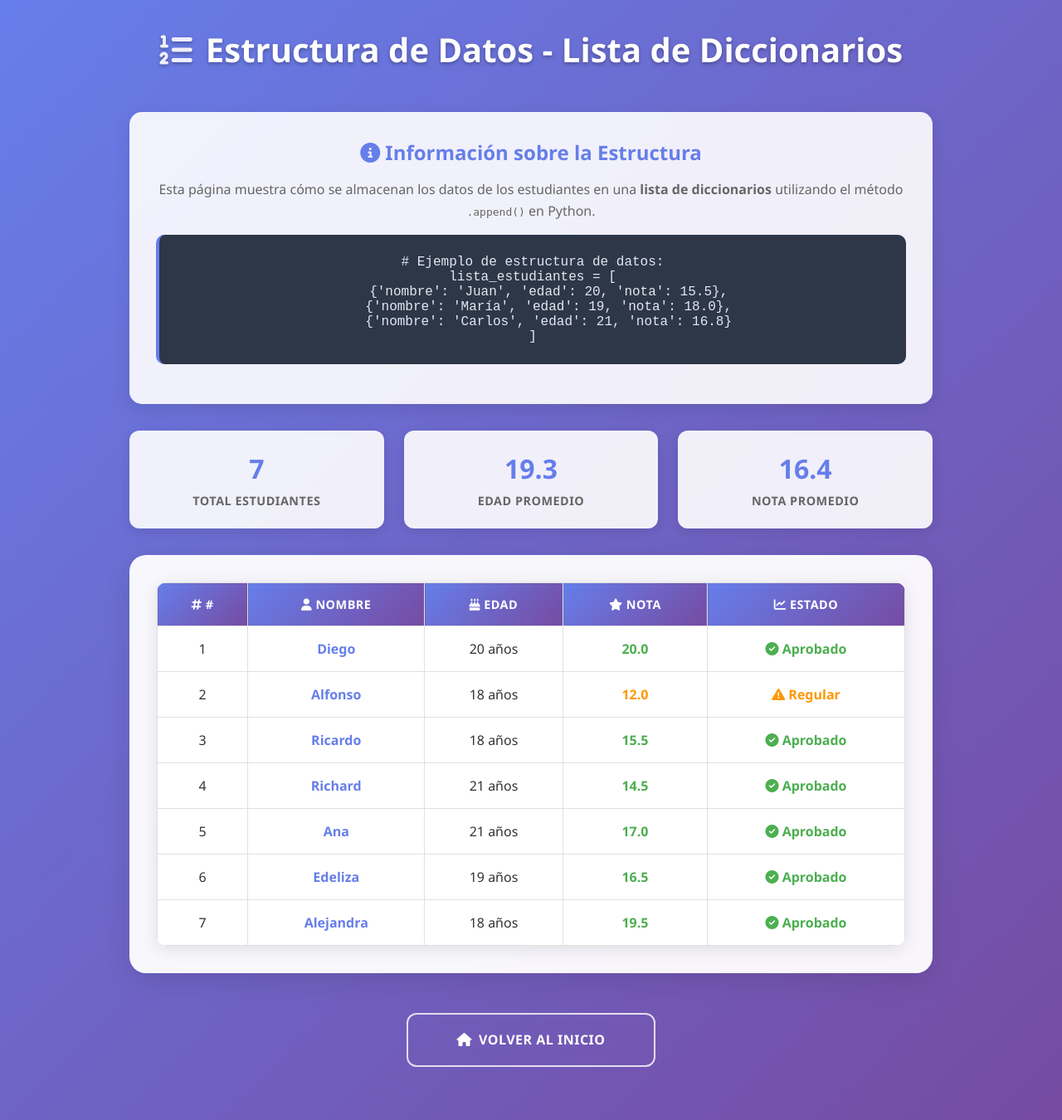
After one commit to Diego11491/python_proyectoFinal, a Flask app: page /estructura-datos in a window 1280 px wide. The commit adds this page. Shown: the whole page at 83% size. Run offline with Flask 3, Linux system fonts and the light colour scheme.

Commit message:
ultimos cambios

```diff
--- a/app.py
+++ b/app.py
@@ -1,6 +1,11 @@
 from flask import Flask, render_template, request, redirect, send_file
 from models import Estudiante
-from utils import calcular_promedio, cargar_estudiantes_csv, eliminar_estudiante_csv, editar_estudiante_csv
+from utils import (
+    calcular_promedio,
+    cargar_estudiantes_csv,
+    eliminar_estudiante_csv,
+    editar_estudiante_csv,
+)
 import pandas as pd
 import numpy as np
 import os
@@ -8,107 +13,145 @@ import io
 from fpdf import FPDF
 
 app = Flask(__name__)
-DATA_FILE = 'data/estudiantes.csv'
+DATA_FILE = "data/estudiantes.csv"
 
-@app.route('/')
+
+@app.route("/")
 def index():
-    return render_template('index.html')
+    return render_template("index.html")
 
-@app.route('/registro', methods=['GET', 'POST'])
+
+@app.route("/registro", methods=["GET", "POST"])
 def registro():
-    if request.method == 'POST':
-        nombre = request.form['nombre']
-        edad = int(request.form['edad'])
-        nota = float(request.form['nota'])
+    if request.method == "POST":
+        nombre = request.form["nombre"]
+        edad = int(request.form["edad"])
+        nota = float(request.form["nota"])
 
         estudiante = Estudiante(nombre, edad, nota)
         estudiante.guardar_en_csv(DATA_FILE)
 
         promedio_actual = calcular_promedio(DATA_FILE)
 
-        return render_template('resultado.html', estudiante=estudiante, promedio=promedio_actual)
-    return render_template('registro.html')
+        return render_template(
+            "resultado.html", estudiante=estudiante, promedio=promedio_actual
+        )
+    return render_template("registro.html")
 
-@app.route('/estadisticas')
+
+@app.route("/estadisticas")
 def estadisticas():
     if not os.path.exists(DATA_FILE):
         return "No hay datos todavía."
 
     df = pd.read_csv(DATA_FILE)
 
-    promedio = round(np.mean(df['nota']), 2)
-    maximo = df['nota'].max()
-    minimo = df['nota'].min()
-    aprobados = df[df['nota'] >= 11].shape[0]
-    desaprobados = df[df['nota'] < 11].shape[0]
+    promedio = round(np.mean(df["nota"]), 2)
+    maximo = df["nota"].max()
+    minimo = df["nota"].min()
+    aprobados = df[df["nota"] >= 11].shape[0]
+    desaprobados = df[df["nota"] < 11].shape[0]
 
     # Obtener los 3 mejores estudiantes como tuplas
-    top3 = df.sort_values(by='nota', ascending=False).head(3)
-    mejores_estudiantes = [(row['nombre'], row['nota']) for _, row in top3.iterrows()]
+    top3 = df.sort_values(by="nota", ascending=False).head(3)
+    mejores_estudiantes = [(row["nombre"], row["nota"]) for _, row in top3.iterrows()]
 
-    return render_template('estadisticas.html',
-                           promedio=promedio,
-                           maximo=maximo,
-                           minimo=minimo,
-                           aprobados=aprobados,
-                           desaprobados=desaprobados,
-                           total=len(df),
-                           mejores_estudiantes=mejores_estudiantes)
+    return render_template(
+        "estadisticas.html",
+        promedio=promedio,
+        maximo=maximo,
+        minimo=minimo,
+        aprobados=aprobados,
+        desaprobados=desaprobados,
+        total=len(df),
+        mejores_estudiantes=mejores_estudiantes,
+    )
 
-@app.route('/presentaciones')
+
+@app.route("/presentaciones")
 def presentaciones():
     if not os.path.exists(DATA_FILE):
-        return render_template('presentaciones.html', estudiantes=[])
+        return render_template("presentaciones.html", estudiantes=[])
 
     df = cargar_estudiantes_csv(DATA_FILE)
-    estudiantes = [Estudiante(row['nombre'], row['edad'], row['nota']) for _, row in df.iterrows()]
-    return render_template('presentaciones.html', estudiantes=estudiantes)
+    estudiantes = [
+        Estudiante(row["nombre"], row["edad"], row["nota"]) for _, row in df.iterrows()
+    ]
+    return render_template("presentaciones.html", estudiantes=estudiantes)
 
-# ===== NUEVAS RUTAS PARA CRUD =====
 
-@app.route('/editar-estudiante', methods=['POST'])
+@app.route("/estructura-datos")
+def estructura_datos():
+    if not os.path.exists(DATA_FILE):
+        return "No hay datos."
+
+    df = pd.read_csv(DATA_FILE)
+
+    lista_estudiantes = []
+
+    for _, row in df.iterrows():
+        estudiante_dict = {
+            "nombre": row["nombre"],
+            "edad": row["edad"],
+            "nota": row["nota"],
+        }
+        lista_estudiantes.append(estudiante_dict)
+
+    return render_template("estructura_datos.html", lista_estudiantes=lista_estudiantes)
+
+
+# ===== RUTAS PARA CRUD =====
+
+
+@app.route("/editar-estudiante", methods=["POST"])
 def editar_estudiante():
-    nombre = request.form['nombre']
-    nueva_edad = int(request.form['edad'])
-    nueva_nota = float(request.form['nota'])
+    nombre = request.form["nombre"]
+    nueva_edad = int(request.form["edad"])
+    nueva_nota = float(request.form["nota"])
 
     success = editar_estudiante_csv(DATA_FILE, nombre, nueva_edad, nueva_nota)
 
     if success:
-        return redirect('/presentaciones')
+        return redirect("/presentaciones")
     else:
         return "Error al editar el estudiante", 500
 
-@app.route('/eliminar-estudiante', methods=['POST'])
+
+@app.route("/eliminar-estudiante", methods=["POST"])
 def eliminar_estudiante():
-    nombre = request.form['nombre']
+    nombre = request.form["nombre"]
 
     success = eliminar_estudiante_csv(DATA_FILE, nombre)
 
     if success:
-        return redirect('/presentaciones')
+        return redirect("/presentaciones")
     else:
         return "Error al eliminar el estudiante", 500
 
+
 # ===== FIN NUEVAS RUTAS =====
 
-@app.route('/descargar-excel')
+
+@app.route("/descargar-excel")
 def descargar_excel():
     if not os.path.exists(DATA_FILE):
         return "No hay datos todavía."
 
     df = pd.read_csv(DATA_FILE)
     output = io.BytesIO()
-    with pd.ExcelWriter(output, engine='xlsxwriter') as writer:
-        df.to_excel(writer, index=False, sheet_name='Estudiantes')
+    with pd.ExcelWriter(output, engine="xlsxwriter") as writer:
+        df.to_excel(writer, index=False, sheet_name="Estudiantes")
     output.seek(0)
 
-    return send_file(output,
-                     as_attachment=True,
-                     download_name='reporte_estudiantes.xlsx',
-                     mimetype='application/vnd.openxmlformats-officedocument.spreadsheetml.sheet')
+    return send_file(
+        output,
+        as_attachment=True,
+        download_name="reporte_estudiantes.xlsx",
+        mimetype="application/vnd.openxmlformats-officedocument.spreadsheetml.sheet",
+    )
 
-@app.route('/descargar-pdf')
+
+@app.route("/descargar-pdf")
 def descargar_pdf():
     if not os.path.exists(DATA_FILE):
         return "No hay datos todavía."
@@ -118,7 +161,7 @@ def descargar_pdf():
     pdf.add_page()
     pdf.set_font("Arial", size=12)
 
-    pdf.cell(200, 10, txt="Reporte de Estudiantes", ln=1, align='C')
+    pdf.cell(200, 10, txt="Reporte de Estudiantes", ln=1, align="C")
     pdf.ln(10)
 
     for _, row in df.iterrows():
@@ -129,12 +172,16 @@ def descargar_pdf():
     pdf.output(output)
     output.seek(0)
 
-    return send_file(output,
-                     as_attachment=True,
-                     download_name='reporte_estudiantes.pdf',
-                     mimetype='application/pdf')
+    return send_file(
+        output,
+        as_attachment=True,
+        download_name="reporte_estudiantes.pdf",
+        mimetype="application/pdf",
+    )
 
-if __name__ == '__main__':
+
+if __name__ == "__main__":
     import os
+
     port = int(os.environ.get("PORT", 5000))
-    app.run(host='0.0.0.0', port=port)
+    app.run(host="0.0.0.0", port=port)
--- a/data/estudiantes.csv
+++ b/data/estudiantes.csv
@@ -1,5 +1,5 @@
 nombre,edad,nota
-Diego,22,20.0
+Diego,20,20.0
 Alfonso,18,12.0
 Ricardo,18,15.5
 Richard,21,14.5
--- /dev/null
+++ b/templates/estructura_datos.html
@@ -0,0 +1,304 @@
+<!DOCTYPE html>
+<html lang="es">
+<head>
+    <meta charset="UTF-8">
+    <title>Estructura de Datos - Lista de Diccionarios</title>
+    <link href="https://cdnjs.cloudflare.com/ajax/libs/font-awesome/6.4.0/css/all.min.css" rel="stylesheet">
+    <style>
+        * {
+            margin: 0;
+            padding: 0;
+            box-sizing: border-box;
+        }
+
+        body {
+            font-family: 'Segoe UI', Tahoma, Geneva, Verdana, sans-serif;
+            background: linear-gradient(135deg, #667eea 0%, #764ba2 100%);
+            min-height: 100vh;
+            color: #333;
+            padding: 2rem 1rem;
+        }
+
+        .container {
+            max-width: 1000px;
+            margin: 0 auto;
+            padding: 0 1rem;
+        }
+
+        h1 {
+            color: white;
+            font-size: 2.5rem;
+            font-weight: bold;
+            margin-bottom: 3rem;
+            text-align: center;
+            text-shadow: 0 2px 4px rgba(0, 0, 0, 0.3);
+        }
+
+        h1::before {
+            content: '\f0cb';
+            font-family: 'Font Awesome 6 Free';
+            font-weight: 900;
+            margin-right: 1rem;
+            color: rgba(255, 255, 255, 0.9);
+        }
+
+        .table-container {
+            background: rgba(255, 255, 255, 0.95);
+            backdrop-filter: blur(10px);
+            border-radius: 20px;
+            padding: 2rem;
+            box-shadow: 0 8px 32px rgba(0, 0, 0, 0.1);
+            border: 1px solid rgba(255, 255, 255, 0.2);
+            margin-bottom: 3rem;
+        }
+
+        table {
+            border-collapse: collapse;
+            width: 100%;
+            margin: 0 auto;
+            background: white;
+            border-radius: 12px;
+            overflow: hidden;
+            box-shadow: 0 4px 20px rgba(0, 0, 0, 0.1);
+        }
+
+        th, td {
+            border: 1px solid #e0e0e0;
+            padding: 1rem;
+            text-align: center;
+            transition: all 0.3s ease;
+        }
+
+        th {
+            background: linear-gradient(135deg, #667eea 0%, #764ba2 100%);
+            color: white;
+            font-weight: 600;
+            text-transform: uppercase;
+            letter-spacing: 0.5px;
+            font-size: 0.9rem;
+        }
+
+        td {
+            background: white;
+            font-size: 1rem;
+        }
+
+        tr:hover td {
+            background: rgba(102, 126, 234, 0.05);
+            transform: scale(1.02);
+        }
+
+        .data-info {
+            background: rgba(255, 255, 255, 0.9);
+            border-radius: 15px;
+            padding: 2rem;
+            margin-bottom: 2rem;
+            text-align: center;
+            box-shadow: 0 6px 20px rgba(0, 0, 0, 0.1);
+        }
+
+        .data-info h3 {
+            color: #667eea;
+            margin-bottom: 1rem;
+            font-size: 1.5rem;
+        }
+
+        .data-info p {
+            color: #666;
+            line-height: 1.6;
+            margin-bottom: 1rem;
+        }
+
+        .code-example {
+            background: #2d3748;
+            color: #e2e8f0;
+            padding: 1.5rem;
+            border-radius: 10px;
+            font-family: 'Courier New', monospace;
+            margin: 1rem 0;
+            overflow-x: auto;
+            border-left: 4px solid #667eea;
+        }
+
+        .btn-back {
+            display: inline-flex;
+            align-items: center;
+            gap: 0.5rem;
+            padding: 1.2rem 2.5rem;
+            background: transparent;
+            border: 2px solid rgba(255, 255, 255, 0.8);
+            color: white;
+            text-decoration: none;
+            border-radius: 12px;
+            font-weight: 600;
+            transition: all 0.3s ease;
+            text-transform: uppercase;
+            letter-spacing: 0.5px;
+            margin: 2rem auto;
+            display: flex;
+            justify-content: center;
+            max-width: 300px;
+            font-size: 1rem;
+        }
+
+        .btn-back:hover {
+            background: rgba(255, 255, 255, 0.1);
+            border-color: white;
+            transform: translateY(-3px);
+            box-shadow: 0 8px 25px rgba(255, 255, 255, 0.2);
+        }
+
+        .stats-grid {
+            display: grid;
+            grid-template-columns: repeat(auto-fit, minmax(200px, 1fr));
+            gap: 1.5rem;
+            margin-bottom: 2rem;
+        }
+
+        .stat-card {
+            background: rgba(255, 255, 255, 0.9);
+            padding: 1.5rem;
+            border-radius: 12px;
+            text-align: center;
+            box-shadow: 0 4px 15px rgba(0, 0, 0, 0.1);
+            transition: transform 0.3s ease;
+        }
+
+        .stat-card:hover {
+            transform: translateY(-5px);
+        }
+
+        .stat-number {
+            font-size: 2rem;
+            font-weight: bold;
+            color: #667eea;
+            margin-bottom: 0.5rem;
+        }
+
+        .stat-label {
+            color: #666;
+            font-weight: 600;
+            text-transform: uppercase;
+            font-size: 0.9rem;
+            letter-spacing: 0.5px;
+        }
+
+        @media (max-width: 768px) {
+            .table-container {
+                padding: 1rem;
+                overflow-x: auto;
+            }
+
+            table {
+                min-width: 500px;
+            }
+
+            th, td {
+                padding: 0.8rem 0.5rem;
+                font-size: 0.9rem;
+            }
+
+            h1 {
+                font-size: 2rem;
+            }
+        }
+    </style>
+</head>
+<body>
+    <div class="container">
+        <h1>Estructura de Datos - Lista de Diccionarios</h1>
+
+        <div class="data-info">
+            <h3><i class="fas fa-info-circle"></i> Información sobre la Estructura</h3>
+            <p>Esta página muestra cómo se almacenan los datos de los estudiantes en una <strong>lista de diccionarios</strong> utilizando el método <code>.append()</code> en Python.</p>
+            <div class="code-example">
+# Ejemplo de estructura de datos:<br>
+lista_estudiantes = [<br>
+&nbsp;&nbsp;&nbsp;&nbsp;{'nombre': 'Juan', 'edad': 20, 'nota': 15.5},<br>
+&nbsp;&nbsp;&nbsp;&nbsp;{'nombre': 'María', 'edad': 19, 'nota': 18.0},<br>
+&nbsp;&nbsp;&nbsp;&nbsp;{'nombre': 'Carlos', 'edad': 21, 'nota': 16.8}<br>
+]
+            </div>
+        </div>
+
+        <div class="stats-grid">
+            <div class="stat-card">
+                <div class="stat-number">{{ lista_estudiantes|length }}</div>
+                <div class="stat-label">Total Estudiantes</div>
+            </div>
+            <div class="stat-card">
+                <div class="stat-number">
+                    {% if lista_estudiantes %}
+                        {{ "%.1f"|format((lista_estudiantes|sum(attribute='edad')) / lista_estudiantes|length) }}
+                    {% else %}
+                        0
+                    {% endif %}
+                </div>
+                <div class="stat-label">Edad Promedio</div>
+            </div>
+            <div class="stat-card">
+                <div class="stat-number">
+                    {% if lista_estudiantes %}
+                        {{ "%.1f"|format((lista_estudiantes|sum(attribute='nota')) / lista_estudiantes|length) }}
+                    {% else %}
+                        0
+                    {% endif %}
+                </div>
+                <div class="stat-label">Nota Promedio</div>
+            </div>
+        </div>
+
+        <div class="table-container">
+            <table>
+                <thead>
+                    <tr>
+                        <th><i class="fas fa-hashtag"></i> #</th>
+                        <th><i class="fas fa-user"></i> Nombre</th>
+                        <th><i class="fas fa-birthday-cake"></i> Edad</th>
+                        <th><i class="fas fa-star"></i> Nota</th>
+                        <th><i class="fas fa-chart-line"></i> Estado</th>
+                    </tr>
+                </thead>
+                <tbody>
+                    {% for estudiante in lista_estudiantes %}
+                    <tr>
+                        <td>{{ loop.index }}</td>
+                        <td style="font-weight: 600; color: #667eea;">{{ estudiante['nombre'] }}</td>
+                        <td>{{ estudiante['edad'] }} años</td>
+                        <td style="font-weight: 600; color: {% if estudiante['nota'] >= 14 %}#4CAF50{% elif estudiante['nota'] >= 11 %}#FF9800{% else %}#f44336{% endif %};">
+                            {{ estudiante['nota'] }}
+                        </td>
+                        <td>
+                            {% if estudiante['nota'] >= 14 %}
+                                <span style="color: #4CAF50; font-weight: 600;">
+                                    <i class="fas fa-check-circle"></i> Aprobado
+                                </span>
+                            {% elif estudiante['nota'] >= 11 %}
+                                <span style="color: #FF9800; font-weight: 600;">
+                                    <i class="fas fa-exclamation-triangle"></i> Regular
+                                </span>
+                            {% else %}
+                                <span style="color: #f44336; font-weight: 600;">
+                                    <i class="fas fa-times-circle"></i> Desaprobado
+                                </span>
+                            {% endif %}
+                        </td>
+                    </tr>
+                    {% else %}
+                    <tr>
+                        <td colspan="5" style="text-align: center; color: #666; padding: 2rem;">
+                            <i class="fas fa-inbox" style="font-size: 2rem; margin-bottom: 1rem; display: block;"></i>
+                            No hay estudiantes registrados
+                        </td>
+                    </tr>
+                    {% endfor %}
+                </tbody>
+            </table>
+        </div>
+
+        <a href="{{ url_for('index') }}" class="btn-back">
+            <i class="fas fa-home"></i> Volver al inicio
+        </a>
+    </div>
+</body>
+</html>
--- a/templates/presentaciones.html
+++ b/templates/presentaciones.html
@@ -560,6 +560,10 @@
     <div class="container">
         <h1>Presentaciones de Estudiantes</h1>
 
+        <a href="{{ url_for('estructura_datos') }}">Ver estructura de datos</a>
+
+"
+
         <div class="student-counter">
             <span class="count" id="studentCount">0</span>
             <span class="label">Estudiantes Registrados</span>
```
